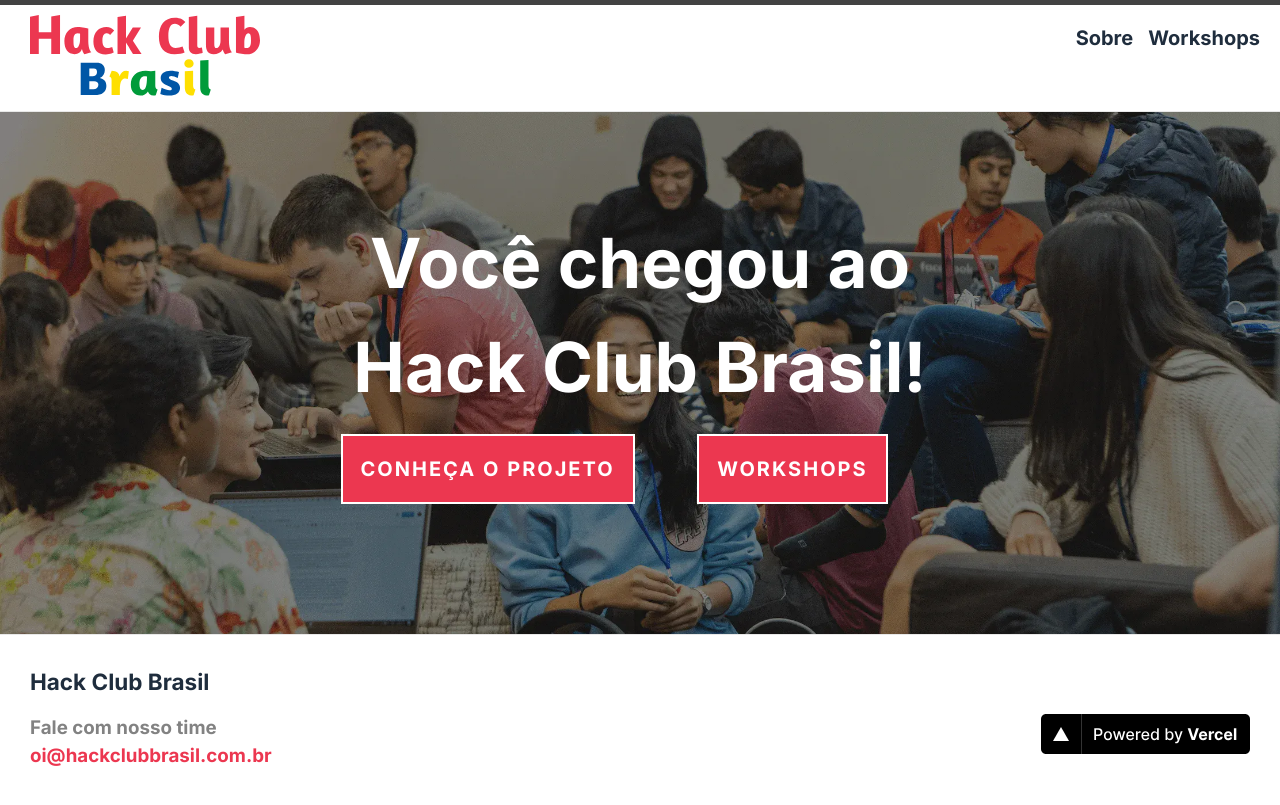
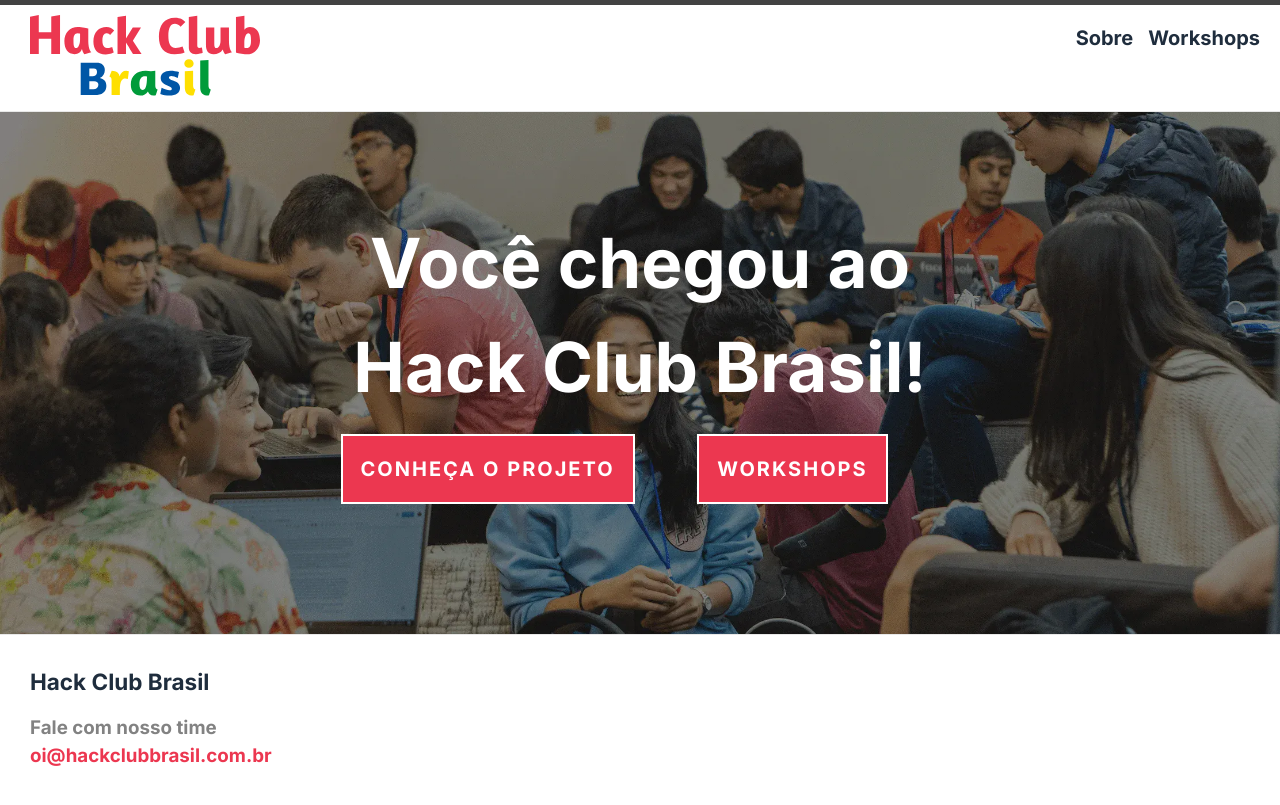
Before and after one commit to hack-club-brasil/website, a Jekyll site: the page built from docs/index.markdown, in a window 1280 px wide. Shown: the top 805 px of the page. Built offline with Jekyll 4.4.1, drawn with Linux system fonts in a browser that asks for light colours.

Commit message:
removed vercel's logo

```diff
--- a/docs/_includes/footer.html
+++ b/docs/_includes/footer.html
@@ -16,9 +16,6 @@
             {%- endif -%}
         </ul>
       </div>
-      <div class = "vercel-powered">
-        <a href="https://vercel.com/"><img src="/powered-by-vercel.svg" /></a>
-      </div>
       <div class="espaco">
       </div>
     </div>
--- a/docs/_sass/minima/_layout.scss
+++ b/docs/_sass/minima/_layout.scss
@@ -394,13 +394,3 @@ table {
   .post-title  {font-size: 4vw;}
   .post { width: 800px; font-size: 17px;}
 }
-
-@media screen and (max-width: 530px) {
-  .vercel-powered {
-    margin-bottom: $spacing-unit / 2;
-    padding-left: $spacing-unit / 2;}
-}
-
-@media screen and (min-width: 531px) {
-  .vercel-powered {float: right}
-}
```
